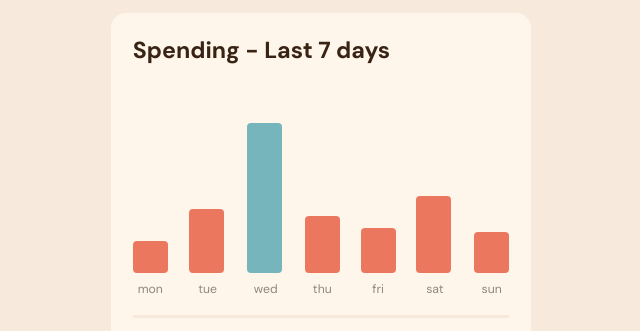
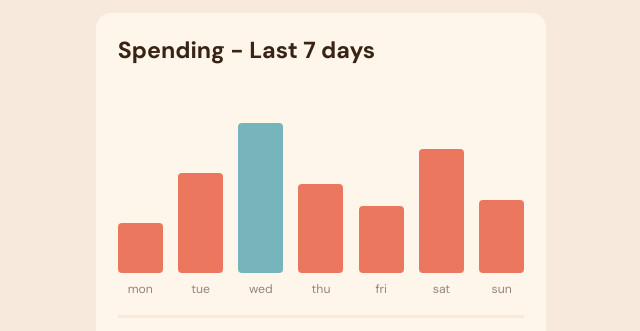
Before and after one commit to vpetridis/charts-reusable-component, a website built with webpack: page src/index.html in a window 1280 px wide. Shown: the part 172-503 px from the top of the page, without its empty margins (319-959 px from the left). Built offline with nearby package versions, Linux system fonts and the light colour scheme.

Commit message:
FINALIZE project

```diff
--- a/src/index.html
+++ b/src/index.html
@@ -52,7 +52,7 @@
           <div class="summarize">
             <p>Total this month</p>
             <div class="details">
-              <h1>$478.33</h1>
+              <h1 data-total="">$478.33</h1>
               <div class="average">
                 <p>+2.4%</p>
                 <p>from last month</p>
--- a/src/scripts/chartbars.js
+++ b/src/scripts/chartbars.js
@@ -1,14 +1,16 @@
 const { v4 } = require("uuid");
+const maxBarHeight = 650;
+const totalMonthAmount = 227.33;
 const expenses = [
   {
-    mon: 100,
+    mon: 17.45,
   },
-  { tue: 200 },
-  { wed: 470 },
-  { thu: 180 },
-  { fri: 142 },
-  { sat: 240 },
-  { sun: 130 },
+  { tue: 34.91 },
+  { wed: 52.36 },
+  { thu: 31.07 },
+  { fri: 23.39 },
+  { sat: 43.28 },
+  { sun: 25.48 },
 ];
 export const getBars = () => Array.from(document.querySelectorAll("[data-day]"));
 
@@ -32,17 +34,11 @@ export const findMaxAmount = (expenses) => {
   return highestAmount;
 };
 
-// const compose =
-//   (...fns) =>
-//   (initial) =>
-//     fns.reduce((fn, current) => current(fn), initial);
-
-// const setBarHeight = compose(getSingleBar);
 
 const createInfoElement = (amount) => {
   const infobox = document.createElement("div");
   infobox.className = "infobox";
-  infobox.textContent = amount;
+  infobox.textContent = `$${amount}`;
   const id = v4();
   infobox.setAttribute("data-infobox", id);
   return [id, infobox];
@@ -53,7 +49,7 @@ const highestExpense = findMaxAmount(expenses);
 
 getBars().forEach(async (bar) => {
   const amount = getAmountByDay(bar.getAttribute("data-day"), expenses);
-  const height = getHeight(470, amount, 150);
+  const height = getHeight(totalMonthAmount, amount, maxBarHeight);
   const [id, infobox] = createInfoElement(amount);
   bar.before(infobox);
   bar.addEventListener("mouseover", function showInfo() {
--- a/src/styles/index.css
+++ b/src/styles/index.css
@@ -72,6 +72,12 @@ hr {
   padding: 1.35rem;
   border-radius: var(--brd-radius);
   background-color: var(--clr-bg-primary-soft);
+  transition: all 0.2s ease;
+}
+.charts{
+  @media (max-width: 768px) {
+    width: 365px;
+  }
 }
 /* INIT CHARTS */
 .charts {
@@ -79,7 +85,7 @@ hr {
   flex-direction: column;
   margin: 0 auto;
   padding: 4em 1em;
-  max-width: 450px;
+  max-width: 480px;
 }
 
 /* CHARTS HEADER */
@@ -127,8 +133,8 @@ hr {
   text-align: center;
   /* this height must much the @param maxBarHeight on getHeight() */
   max-height: 150px;
-  /* max-height: 250px; */
-  width: 35px;
+
+
   background-color: var(--clr-primary);
   border-radius: 4px;
   transition: all 0.2s cubic-bezier(0.215, 0.61, 0.355, 1);
@@ -150,7 +156,14 @@ hr {
 }
 
 .weekdays .day {
+  width: 45px;
   align-self: flex-end;
+}
+
+.weekdays .day {
+  @media (max-width: 768px) {
+    width: 34px;
+  }
 }
 
 .weekdays .infobox {
@@ -163,7 +176,7 @@ hr {
   padding: 0.45rem;
   border-radius: 5px;
   text-align: center;
-  transition: all 0.1s ease
+  transition: all 0.1s ease;
 }
 .weekdays .show {
   opacity: 1;
```
Also changed, not shown: README.md.
